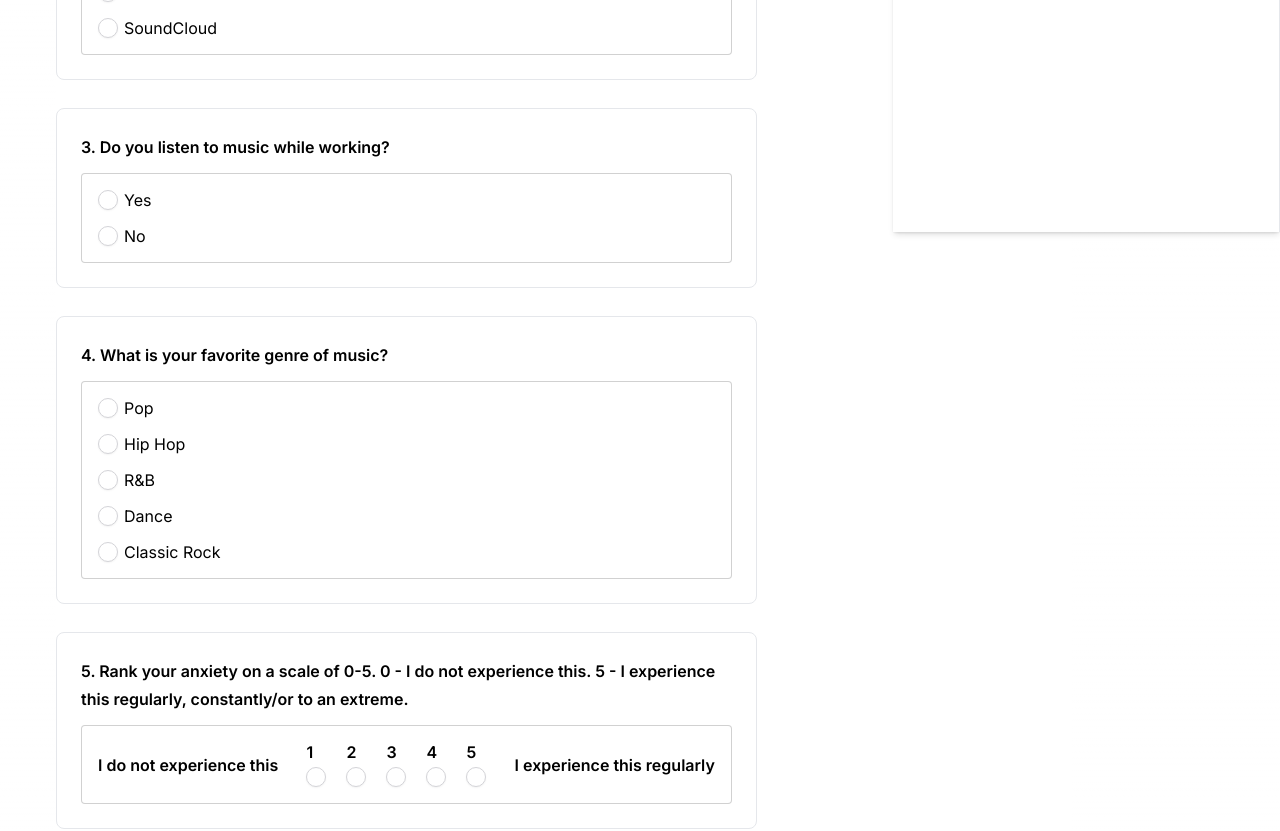
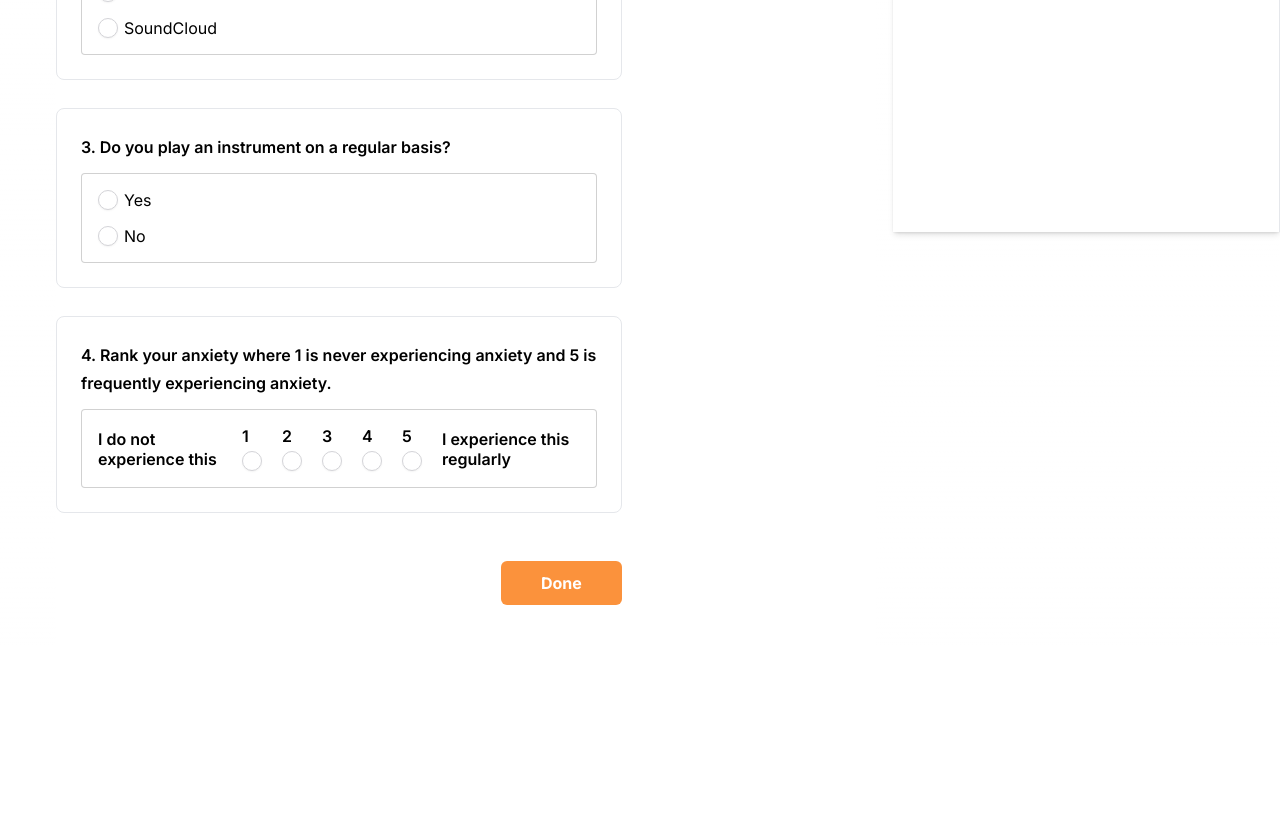
Before and after one commit to M-Chirag/quantaide-web-app, a Next.js app: page /module6/stage5 in a window 1280 px wide. Shown: the part 640-1471 px from the top of the page. After the commit the page ends 1285 px from the top, so only its background shows below. Built offline with nearby package versions, Linux system fonts and the light colour scheme.

Commit message:
mod6-updated content

```diff
--- a/src/app/module6/stage4/page.tsx
+++ b/src/app/module6/stage4/page.tsx
@@ -420,9 +420,10 @@ export default function Stage4() {
                         )}
                         {
                           <div className='justify-center leading-7 text-black max-md:max-w-full'>
-                            1. You are curious about how much a person listens
-                            to music per day. Create a survey question for this
-                            using interval data.
+                            1. You as a researcher are interested in daily music
+                            listening patterns in users. Create a survey
+                            question to ask the user the amount of music they
+                            listen to
                           </div>
                         }
 
@@ -462,10 +463,10 @@ export default function Stage4() {
                           </div>
                         )}
                         <div className='leading-5 text-black max-md:max-w-full'>
-                          2. We are curious what platform a user most frequently
-                          uses to listen to music. Create a survey question to
-                          collect categorical data. Then create four options for
-                          the user to choose from.
+                          2. You are curious about the most popular music
+                          streaming platforms. Create a survey question to
+                          collect categorical data from users. Then create four
+                          options for the user to choose from.
                         </div>
                         {/* value={q2Text}
                           onChange={(e) => setq2Text(e.target.value)} */}
@@ -533,10 +534,9 @@ export default function Stage4() {
                           </div>
                         )}
                         <div className='leading-7 text-black max-md:max-w-full'>
-                          3. We are curious if users play instruments on a
-                          regular basis. Create a question to ask the user this
-                          dichotomous question. Then write two options for the
-                          user to choose from.
+                          3. You are curious if playing instruments regularly
+                          has an impact on anxiety. Create a dichotomous
+                          question for this.
                         </div>
                         <input
                           type='text'
@@ -546,7 +546,8 @@ export default function Stage4() {
                         ></input>
                         <div className='flex flex-col justify-center items-start p-4 mt-3 text-base leading-5 bg-white rounded border border-solid border-neutral-400 border-opacity-50 max-md:pr-5 max-md:max-w-full'>
                           {/* <!-- Radio buttons for dichotomous question --> */}
-                          {['Yes', 'No'].map((option, index) => (
+                          {['Enter Option 1', 'Enter Option 2'].map(
+                            (option, index) => (
                               <div
                                 key={index}
                                 className='flex gap-1.5 items-center mt-2'
@@ -564,7 +565,8 @@ export default function Stage4() {
                                   placeholder={option}
                                 />
                               </div>
-                          ))}
+                            )
+                          )}
                         </div>
                       </div>
 
@@ -595,10 +597,10 @@ export default function Stage4() {
                           </div>
                         )}
                         <div className='justify-center leading-7 text-black max-md:max-w-full'>
-                          4. We are curious about measuring anxiety levels.
-                          Create a survey prompt to ask the person to rank their
-                          anxiety on an ordinal scale. Then below, add labels to
-                          the scale values.
+                          4. You are curious about individuals' well-being over
+                          time. Create a question prompt that encourages users
+                          to reflect on their anxiety from the past week using
+                          an ordinal scale.
                         </div>
                         <input
                           type='text'
--- a/src/app/module6/stage5/page.tsx
+++ b/src/app/module6/stage5/page.tsx
@@ -36,9 +36,9 @@ export default function Stage2() {
 
                   {/* Form Begins */}
                   <div className='self-center'>
-                    <div className='flex flex-col justify-center mt-5 p-6 w-full bg-white rounded-lg border border-gray-200 border-solid max-md:px-5 max-md:max-w-full'>
+                    <div className='flex flex-col justify-center mt-5 p-6 w-full bg-white rounded-lg border border-gray-200 border-solid max-md:px-5 '>
                       <div className='text-base font-semibold leading-7 max-md:max-w-full'>
-                        1. Which age group do you belong to?
+                        1. How many hours do you listen to music per day?
                       </div>
                       <div className='flex flex-col items-start p-4 mt-3 text-base leading-5 whitespace-nowrap bg-white rounded border border-solid border-neutral-400 border-opacity-50 max-md:pr-5 max-md:max-w-full'>
                         <div className='flex gap-1.5'>
@@ -61,7 +61,7 @@ export default function Stage2() {
                     </div>
                     <div className='flex flex-col justify-center p-6 mt-7 w-full bg-white rounded-lg border border-gray-200 border-solid max-md:px-5 max-md:max-w-full'>
                       <div className='text-base font-semibold leading-7 max-md:max-w-full'>
-                        2. What is your primary music streaming service?
+                        2. What platform do you use to listen to music the most?
                       </div>
                       <div className='flex flex-col items-start p-4 mt-3 text-base leading-5 bg-white rounded border border-solid border-neutral-400 border-opacity-50 max-md:pr-5 max-md:max-w-full'>
                         <div className='flex gap-1.5 whitespace-nowrap'>
@@ -84,7 +84,7 @@ export default function Stage2() {
                     </div>
                     <div className='flex flex-col justify-center p-6 mt-7 w-full bg-white rounded-lg border border-gray-200 border-solid max-md:px-5 max-md:max-w-full'>
                       <div className='text-base font-semibold leading-7 max-md:max-w-full'>
-                        3. Do you listen to music while working?
+                        3. Do you play an instrument on a regular basis?
                       </div>
                       <div className='flex flex-col items-start p-4 mt-3 text-base leading-5 bg-white rounded border border-solid border-neutral-400 border-opacity-50 max-md:pr-5 max-md:max-w-full'>
                         <div className='flex gap-1.5 whitespace-nowrap'>
@@ -97,38 +97,10 @@ export default function Stage2() {
                         </div>
                       </div>
                     </div>
-                    <div className='flex flex-col justify-center p-6 mt-7 w-full bg-white rounded-lg border border-gray-200 border-solid max-md:px-5 max-md:max-w-full'>
-                      <div className='text-base font-semibold leading-7 max-md:max-w-full'>
-                        4. What is your favorite genre of music?
-                      </div>
-                      <div className='flex flex-col items-start p-4 mt-3 text-base leading-5 bg-white rounded border border-solid border-neutral-400 border-opacity-50 max-md:pr-5 max-md:max-w-full'>
-                        <div className='flex gap-1.5 whitespace-nowrap'>
-                          <div className='shrink-0 w-5 h-5 bg-white border border-solid shadow-sm border-zinc-300 rounded-[100px]' />
-                          <div>Pop</div>
-                        </div>
-                        <div className='flex gap-1.5 mt-4'>
-                          <div className='shrink-0 w-5 h-5 bg-white border border-solid shadow-sm border-zinc-300 rounded-[100px]' />
-                          <div>Hip Hop</div>
-                        </div>
-                        <div className='flex gap-1.5 mt-4 whitespace-nowrap'>
-                          <div className='shrink-0 w-5 h-5 bg-white border border-solid shadow-sm border-zinc-300 rounded-[100px]' />
-                          <div>R&B</div>
-                        </div>
-                        <div className='flex gap-1.5 mt-4 whitespace-nowrap'>
-                          <div className='shrink-0 w-5 h-5 bg-white border border-solid shadow-sm border-zinc-300 rounded-[100px]' />
-                          <div>Dance</div>
-                        </div>
-                        <div className='flex gap-1.5 mt-4'>
-                          <div className='shrink-0 w-5 h-5 bg-white border border-solid shadow-sm border-zinc-300 rounded-[100px]' />
-                          <div>Classic Rock</div>
-                        </div>
-                      </div>
-                    </div>
                     <div className='flex flex-col justify-center p-6 mt-7 w-full font-semibold bg-white rounded-lg border border-gray-200 border-solid max-md:px-5 max-md:max-w-full'>
                       <div className='text-base leading-7 max-md:max-w-full'>
-                        5. Rank your anxiety on a scale of 0-5. 0 - I do not
-                        experience this. 5 - I experience this regularly,
-                        constantly/or to an extreme.
+                        4. Rank your anxiety where 1 is never experiencing
+                        anxiety and 5 is frequently experiencing anxiety.
                       </div>
                       <div className='flex gap-5 justify-between items-center p-4 mt-3 text-base leading-5 bg-white rounded border border-solid border-neutral-400 border-opacity-50 max-md:flex-wrap'>
                         <div className='my-auto'>I do not experience this</div>
```
Lines whose indentation alone changed are shown as unchanged.
